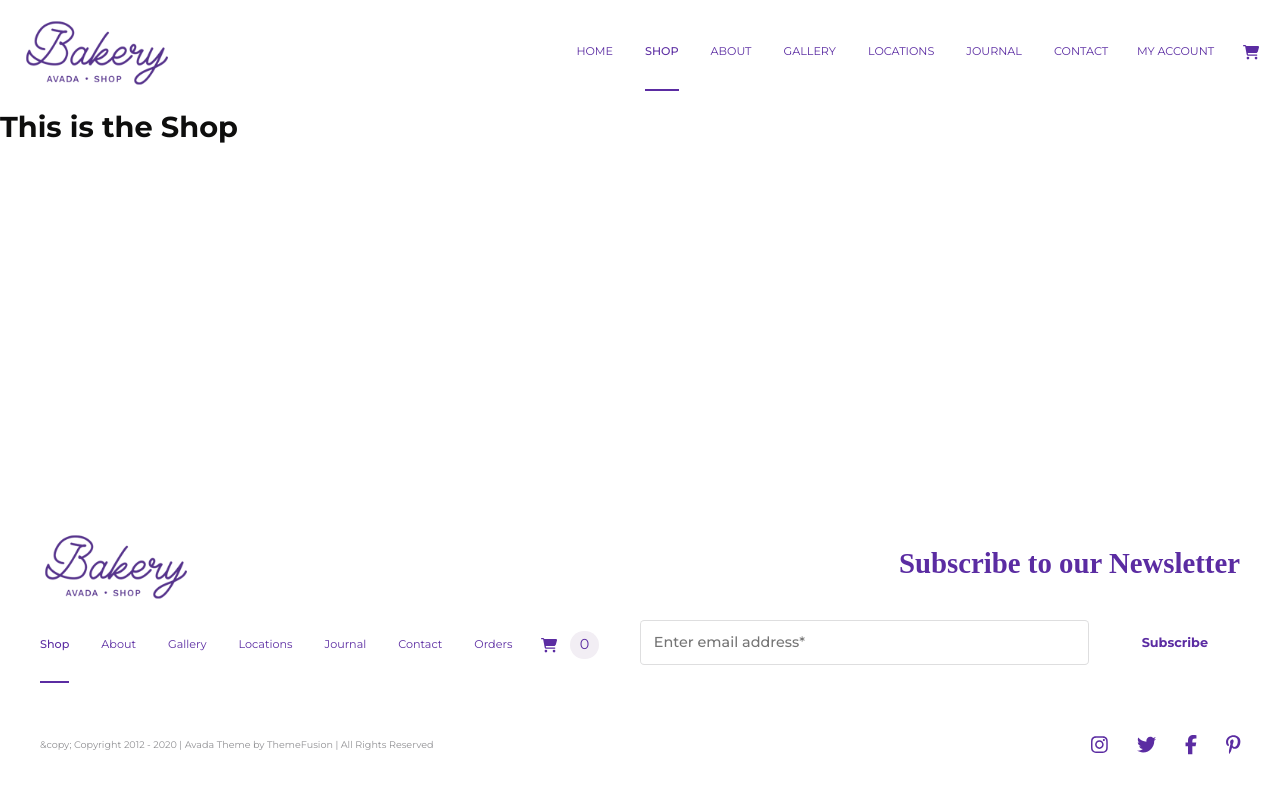
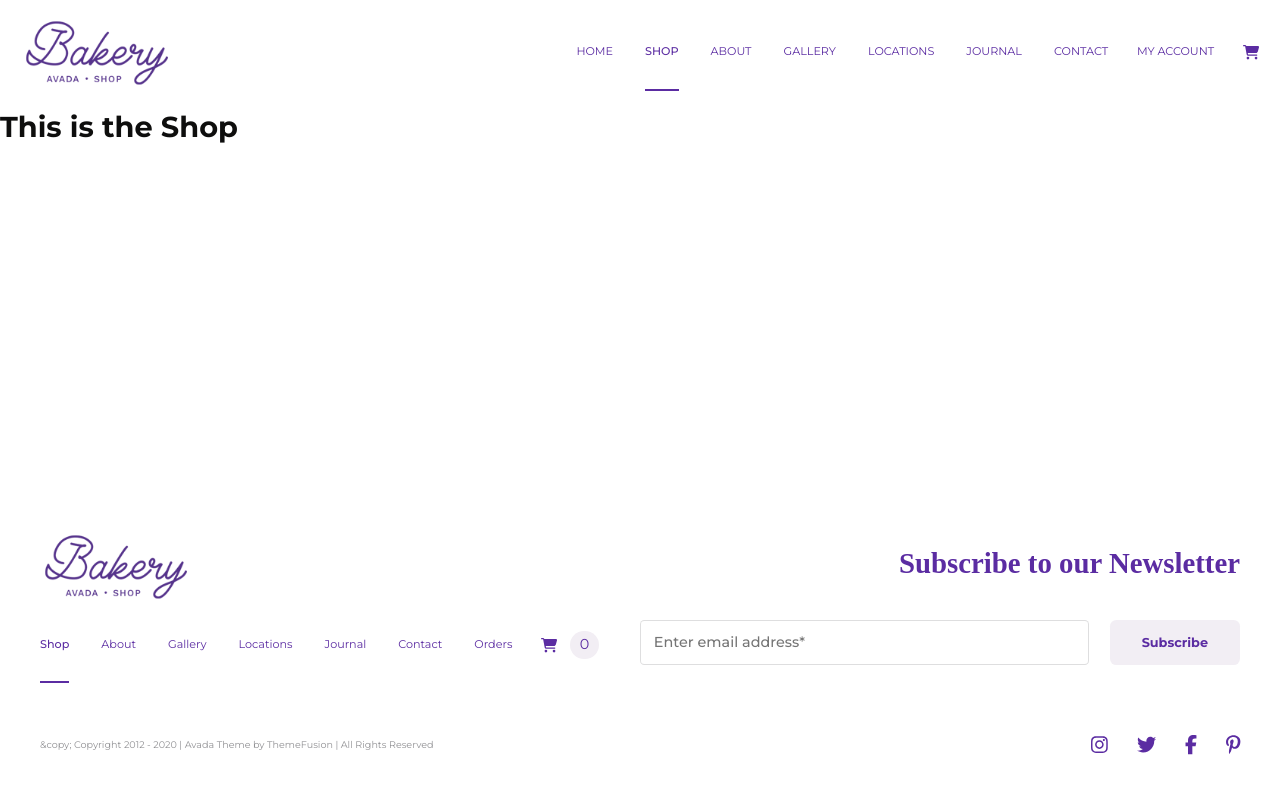
Before and after one commit to EliGolam/proj-html-vuejs, a Vue app: page /shop in a window 1280 px wide. In both pictures the pointer is over the button "Subscribe". Shown: the top 794 px of the page. Built offline with nearby package versions, Linux system fonts and the light colour scheme; a web font is replaced by a local one.

Commit message:
Changed hover color on dark button to be light primary instead of white

```diff
--- a/src/assets/styles/_buttons.scss
+++ b/src/assets/styles/_buttons.scss
@@ -45,6 +45,7 @@
 
 		&:hover {
 			@include lightScheme();
+      background-color: $clr-primary-light;
 		}
 	}
 }
```
